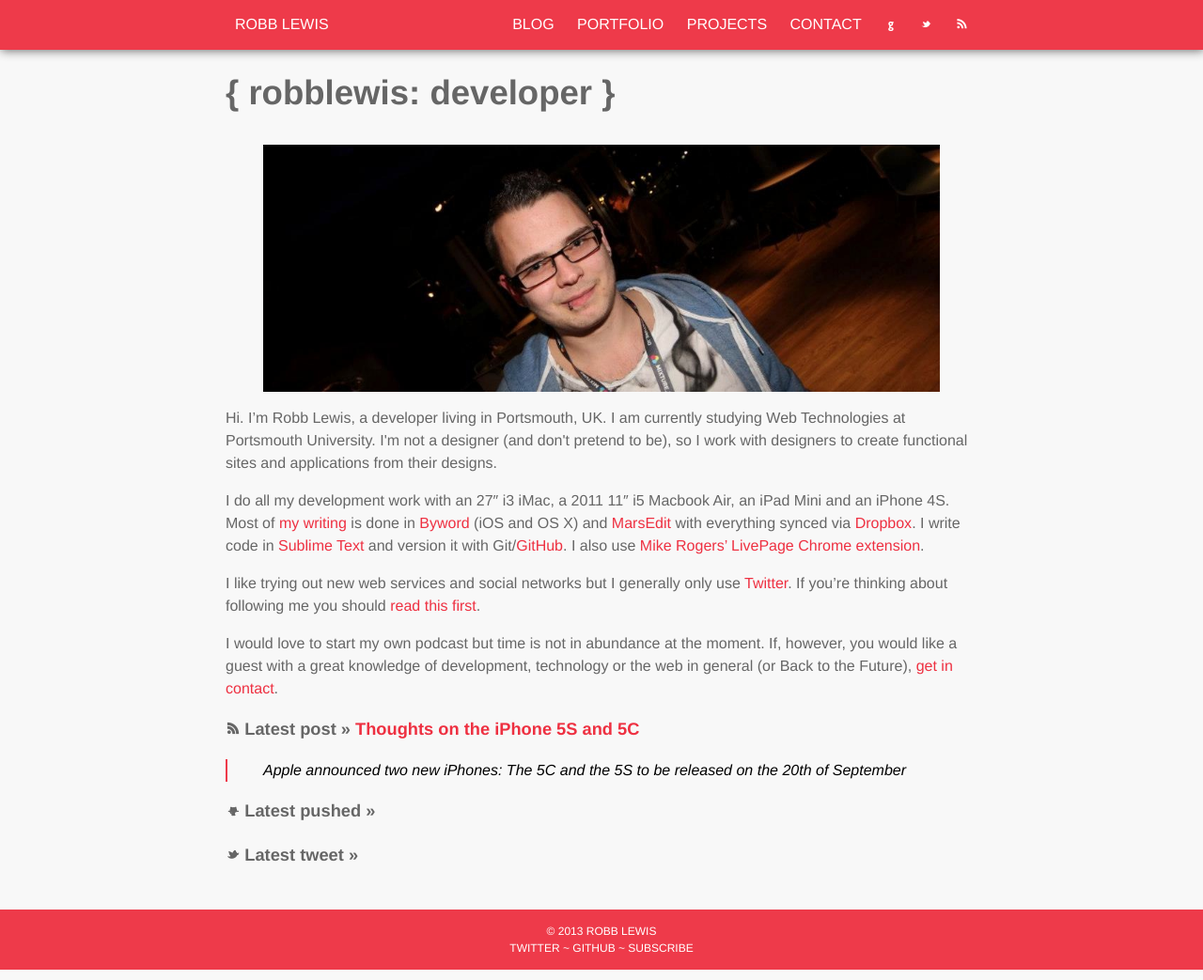
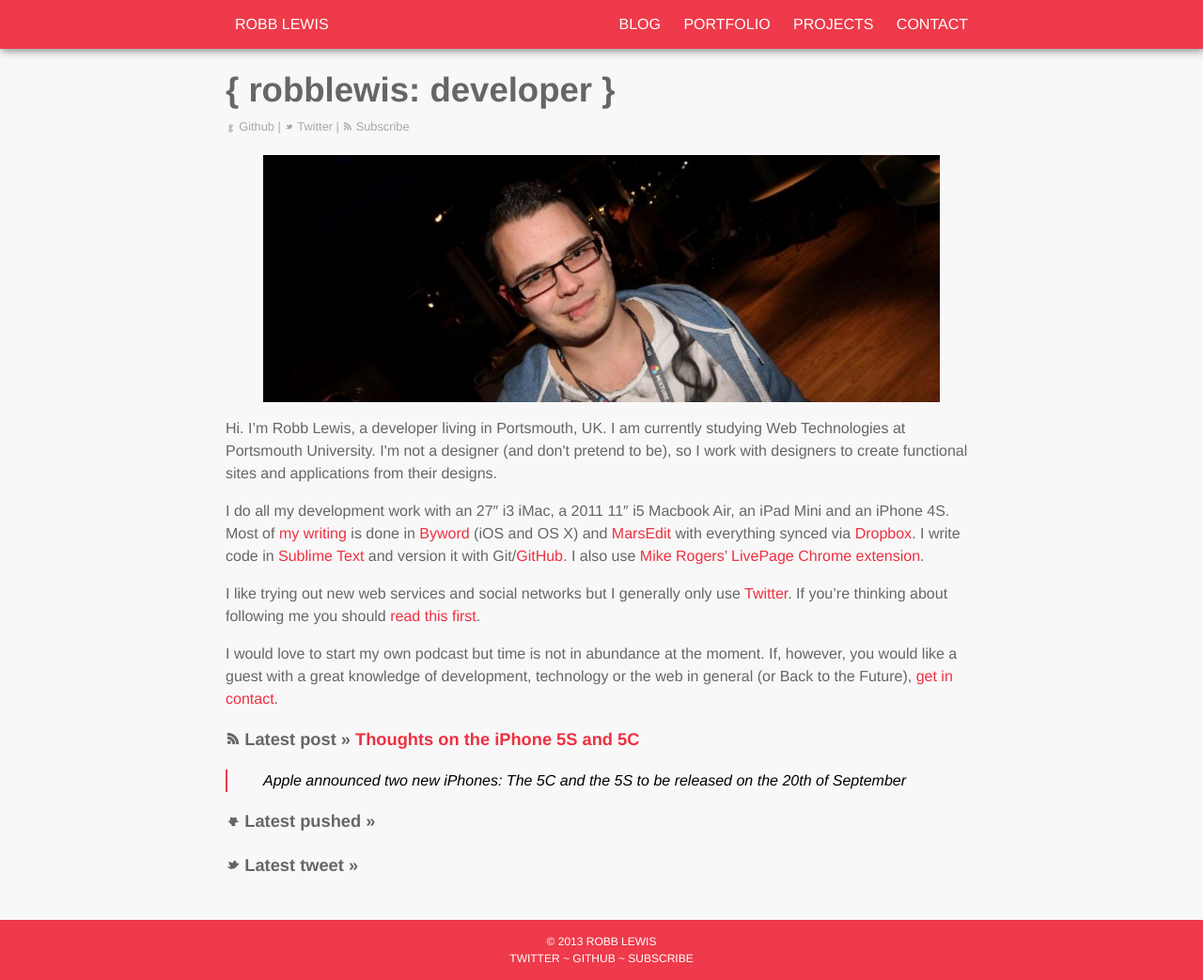
Before and after one commit to rknightuk/robblewis.me-jekyll, a Jekyll site: the page built from index.html, in a window 1280 px wide and 1043 px high. Shown: the whole window at 94% size. Built offline with Jekyll 4.4.1, drawn with Linux system fonts in a browser that asks for light colours; Markdown is read by kramdown in place of the engine named in the settings.

Commit message:
Removed icons from nav, no longer fixed postition

```diff
--- a/_includes/nav.html
+++ b/_includes/nav.html
@@ -13,11 +13,6 @@
             <li><a href="/projects">Projects</a></li>
             <li><a href="/contact">Contact</a></li>
           </span>
-          <span class="link-icons">
-            <li><a href="http://github.com/rmlewisuk"><span class="icon">i</span><span class="label"> GitHub</span></a></li>
-            <li><a href="http://twitter.com/rmlewisuk"><span class="icon">_</span><span class="label"> Twitter</span></a></li>
-            <li><a href="/rss.xml"><span class="icon">*</span><span class="label"> Subscribe</span></a></li>
-          </span>
         </ul>
       <div>
     </nav>
--- a/_layouts/home.html
+++ b/_layouts/home.html
@@ -1,6 +1,11 @@
 {% include header.html %}
 
-<h1>{{ page.title }}</h1>
+<h1 class="post-header">{{ page.title }}</h1>
+<p class="meta">
+	<span class="icon">i</span> <a href="http://github.com/rmlewisuk">Github</a> |
+	<span class="icon">_</span> <a href="http://twitter.com/rmlewisuk">Twitter</a> |
+	<span class="icon">*</span> <a href="/rss">Subscribe</a>
+</p>
 {{ content }}
 
 {% include footer.html %}
--- a/assets/css/main.css
+++ b/assets/css/main.css
@@ -94,7 +94,7 @@ a:hover {
 /* Layout */
 
 .main {
-	padding-top: 65px;
+	padding-top: 10px;
 	overflow: auto;
 }
 
@@ -104,7 +104,6 @@ a:hover {
 
 /* NAV */
 #main	{
-	position: fixed;
 	width: 100%;
 	padding: 14px 0;
 	background-color: #EE3041;
```
